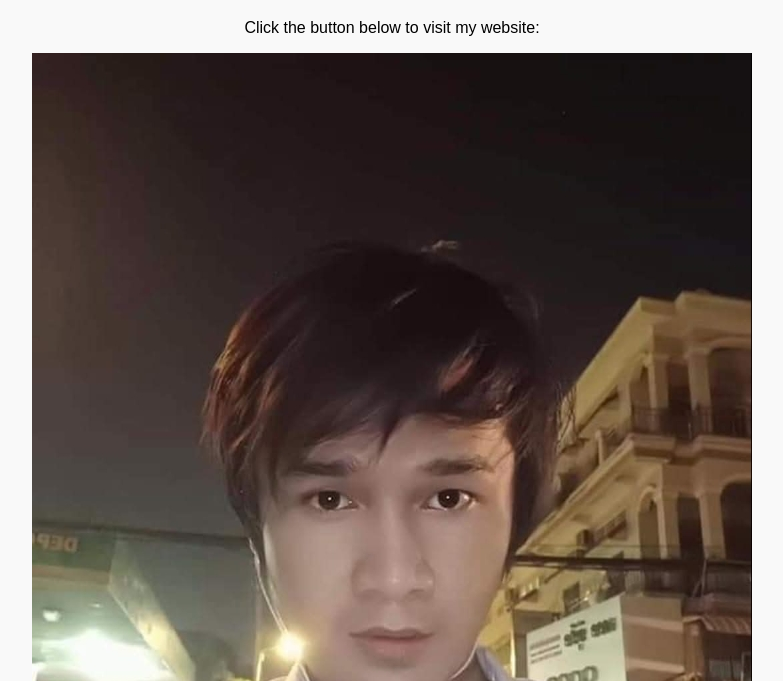
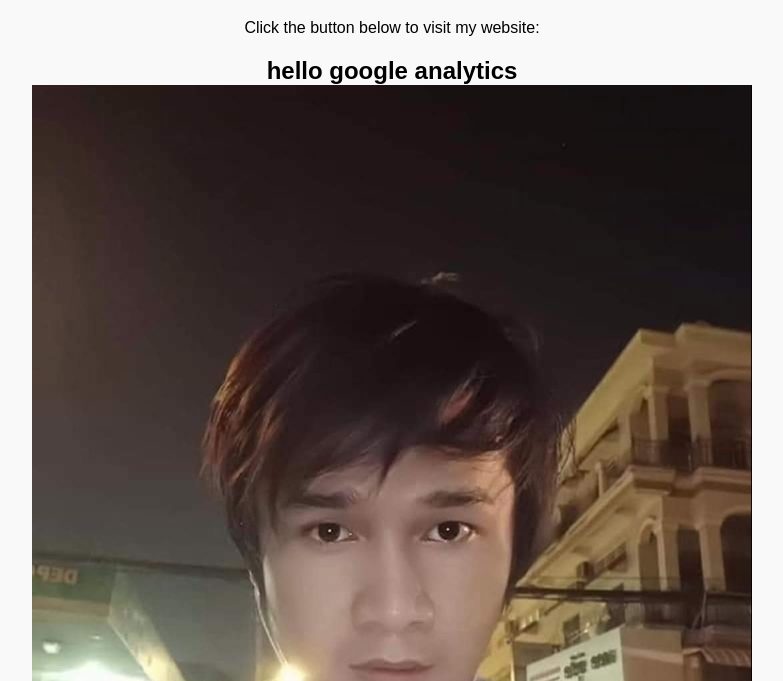
Before and after one commit to phonrathana198-sketch/dns.chrisshop.com, a plain HTML site: page index.html in a window 1280 px wide. Shown: the part 119-800 px from the top of the page, without its empty margins (248-1031 px from the left). Drawn offline with Linux system fonts and the light colour scheme; a script that the page names is missing.

Commit message:
Update index.html

```diff
--- a/index.html
+++ b/index.html
@@ -25,6 +25,7 @@ a.button:hover {background: #0056b3;}
 <body>
          <h1>www.dns.chrisshop.com</h1>
   <p>Click the button below to visit my website:</p>
+         <h2>hello google analytics</2>
      <div class="container">
           <div class="content">
      </div>
```
